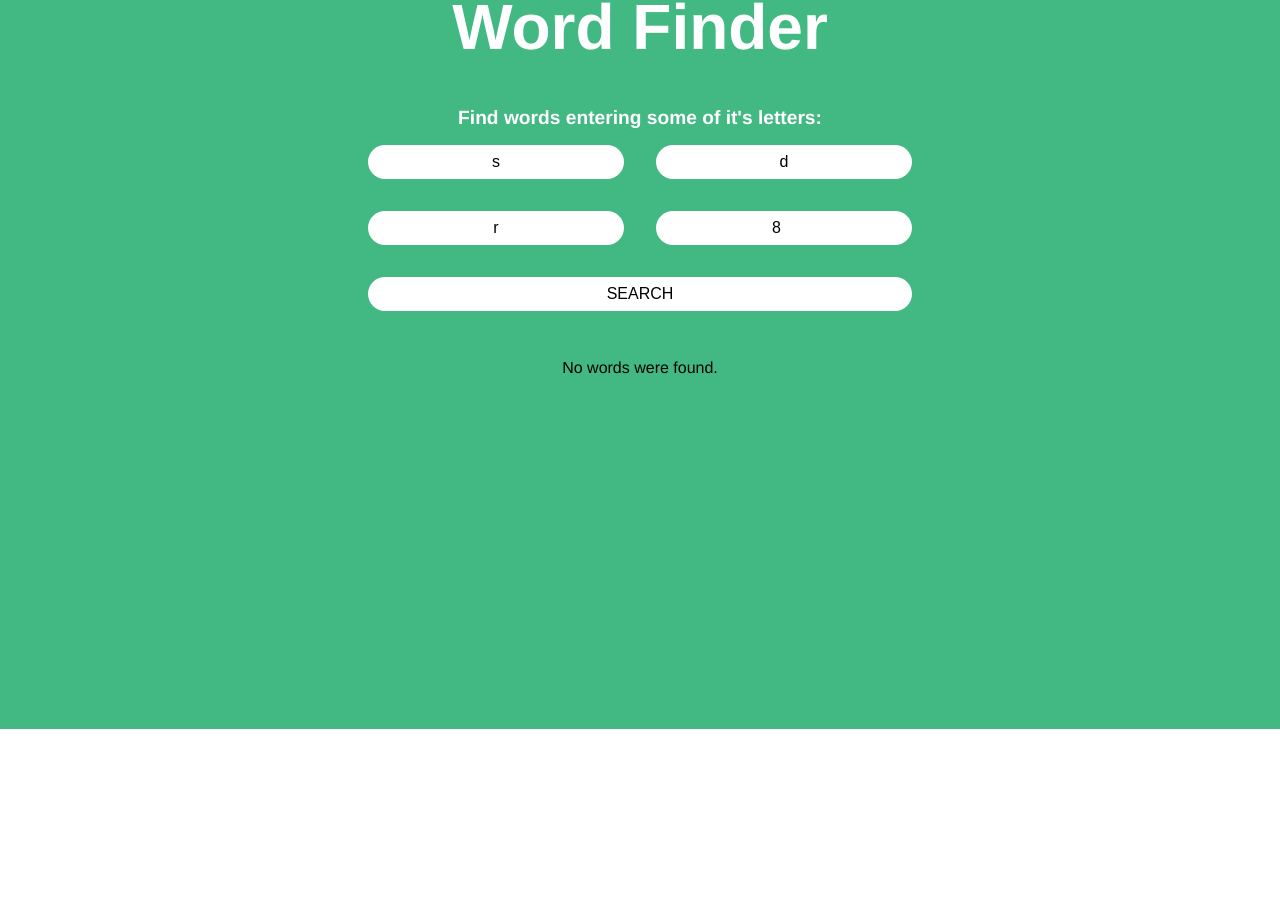
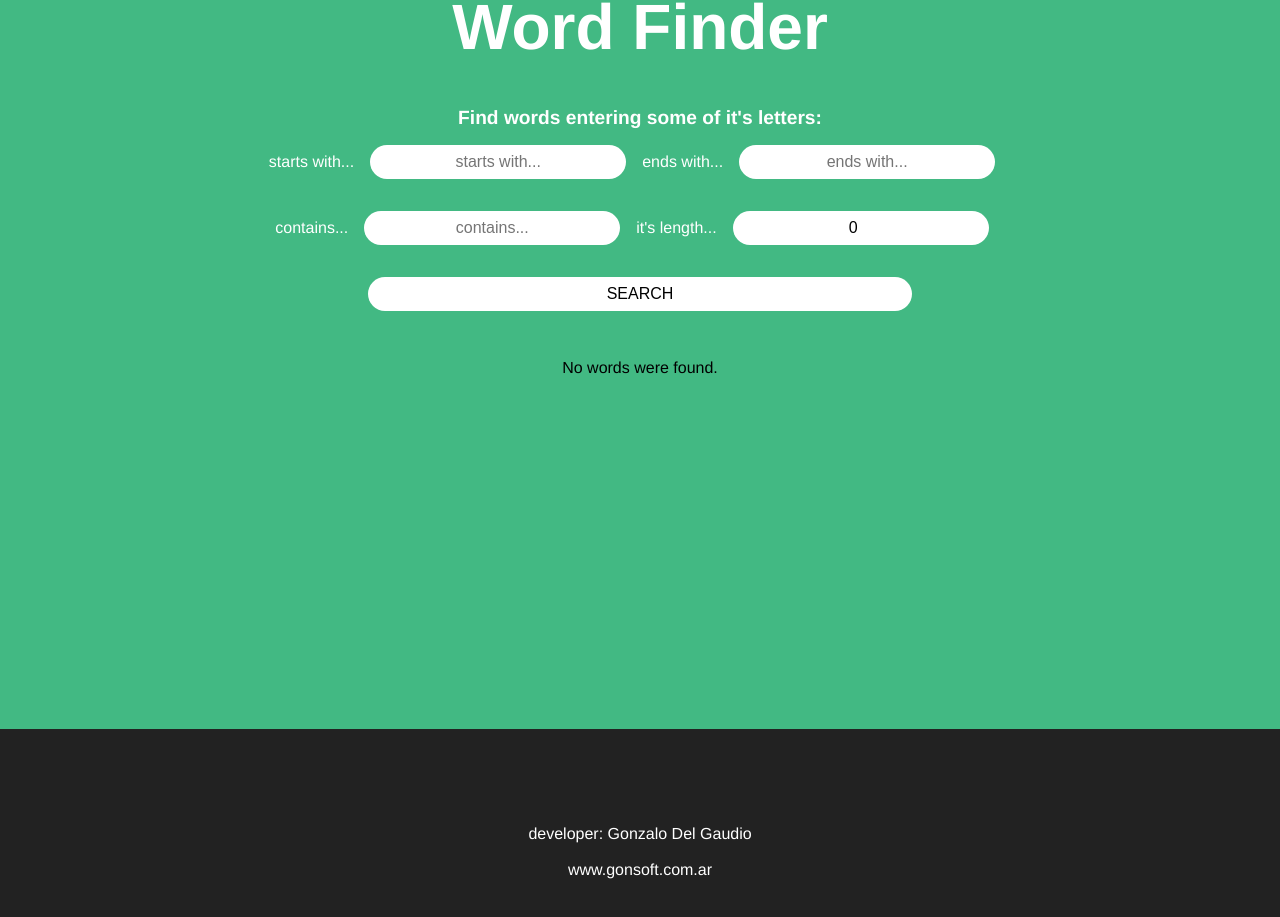
Before and after one commit to gonherdg/word-finder-vue, a Vue app: page / in a window 1280 px wide. Shown: the part 101-1018 px from the top of the page. Before the commit the page ends 830 px from the top, so only its background shows below. Built offline with nearby package versions, Linux system fonts and the light colour scheme.

Commit message:
feat: add links to online dictionary

```diff
--- a/src/components/Home.vue
+++ b/src/components/Home.vue
@@ -14,21 +14,25 @@
     -->
     <div>
       <div>
+        <label>starts with...</label>
         <input
           v-on:change="findWords()"
           v-model="starts"
           placeholder="starts with..."
           class="field"
         />
+        <label>ends with...</label>
         <input v-model="ends" placeholder="ends with..." class="field" />
       </div>
       <div>
+        <label>contains...</label>
         <input
           v-on:change="findWords()"
           v-model="contains"
           placeholder="contains..."
           class="field"
         />
+        <label>it's length...</label>
         <input
           v-on:change="findWords()"
           type="number"
@@ -43,12 +47,29 @@
     <div v-if="words !== {}">
       <ul>
         <li class="word" v-for="(w, key) in words" v-bind:key="key">
-          {{ w.word }}
+          <a
+            target="_blank"
+            :href="'https://www.dictionary.com/browse/' + w.word"
+          >
+            {{ w.word }}
+          </a>
         </li>
       </ul>
     </div>
-    <p style="color: black; margin: 2rem" v-if="!words.length">No words were found.</p>
+    <p style="color: black; margin: 2rem" v-if="!words.length">
+      No words were found.
+    </p>
     <div class="some-space"></div>
+
+    <footer>
+      <div>
+        <div class="f-block">developer: Gonzalo Del Gaudio</div>
+        <br />
+        <div class="f-block">
+          <a style="color: white" href="http://gonsoft.com.ar">www.gonsoft.com.ar</a>
+        </div>
+      </div>
+    </footer>
   </div>
 </template>
 
@@ -66,10 +87,10 @@ export default {
   },
   data() {
     return {
-      starts: "s",
-      ends: "d",
-      contains: "r",
-      length: 8,
+      starts: "",
+      ends: "",
+      contains: "",
+      length: 0,
       words: {},
     };
   },
@@ -173,6 +194,15 @@ h1 {
   background-color: #42b983;
 }
 
+footer {
+  padding: 6rem;
+  background-color: #222;
+}
+
+.f-block {
+  margin: 0rem;
+}
+
 h3 {
   margin: 40px 0 0;
 }
@@ -185,6 +215,7 @@ li {
   margin: 0 10px;
 }
 a {
-  color: #42b983;
+  color: black;
+  text-decoration: none;
 }
 </style>
```
